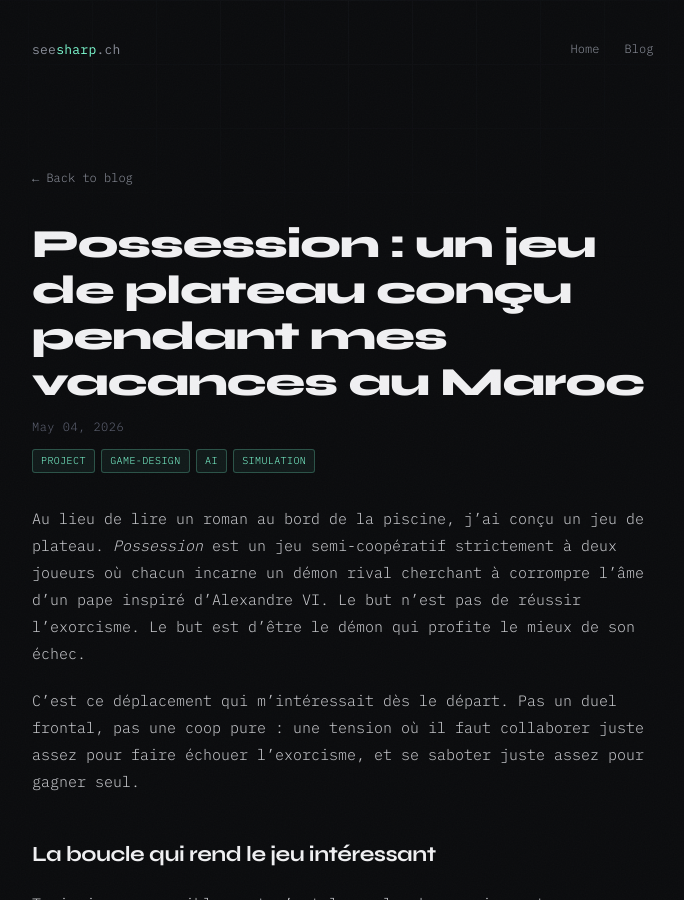
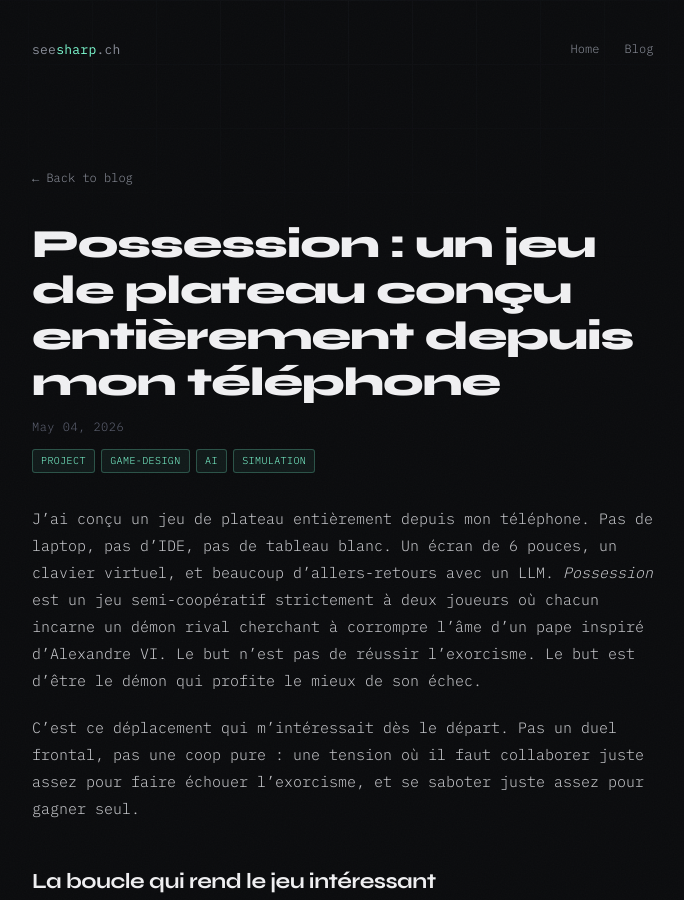
Before and after one commit to salfab/seesharpch, a Jekyll site: the page built from _posts/2026-05-04-possession-jeu-de-plateau.md, in a window 1280 px wide and 900 px high. Shown: the whole window, without its empty margins (292-976 px from the left). Built offline with Jekyll 4.4.1, drawn with Linux system fonts in a browser that asks for light colours.

Commit message:
blog: reframe Possession article around phone-only constraint

```diff
--- a/_posts/2026-05-04-possession-jeu-de-plateau.md
+++ b/_posts/2026-05-04-possession-jeu-de-plateau.md
@@ -1,13 +1,13 @@
 ---
 layout: post
-title: "Possession : un jeu de plateau conçu pendant mes vacances au Maroc"
+title: "Possession : un jeu de plateau conçu entièrement depuis mon téléphone"
 tags: [project, game-design, ai, simulation]
 unlisted: true
 permalink: /blog/preview/e8b4f2a9/possession-jeu-de-plateau
 sitemap: false
 ---
 
-Au lieu de lire un roman au bord de la piscine, j'ai conçu un jeu de plateau. *Possession* est un jeu semi-coopératif strictement à deux joueurs où chacun incarne un démon rival cherchant à corrompre l'âme d'un pape inspiré d'Alexandre VI. Le but n'est pas de réussir l'exorcisme. Le but est d'être le démon qui profite le mieux de son échec.
+J'ai conçu un jeu de plateau entièrement depuis mon téléphone. Pas de laptop, pas d'IDE, pas de tableau blanc. Un écran de 6 pouces, un clavier virtuel, et beaucoup d'allers-retours avec un LLM. *Possession* est un jeu semi-coopératif strictement à deux joueurs où chacun incarne un démon rival cherchant à corrompre l'âme d'un pape inspiré d'Alexandre VI. Le but n'est pas de réussir l'exorcisme. Le but est d'être le démon qui profite le mieux de son échec.
 
 C'est ce déplacement qui m'intéressait dès le départ. Pas un duel frontal, pas une coop pure : une tension où il faut collaborer juste assez pour faire échouer l'exorcisme, et se saboter juste assez pour gagner seul.
 
```
